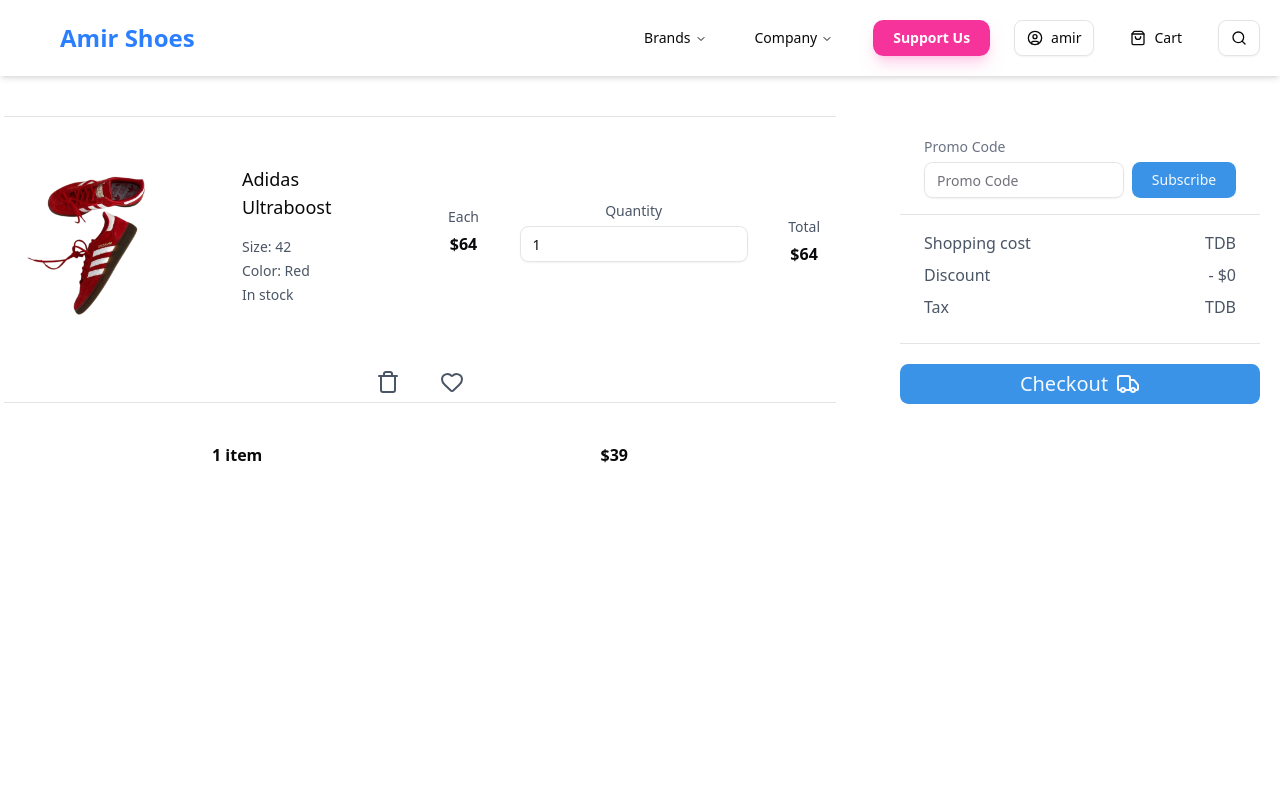
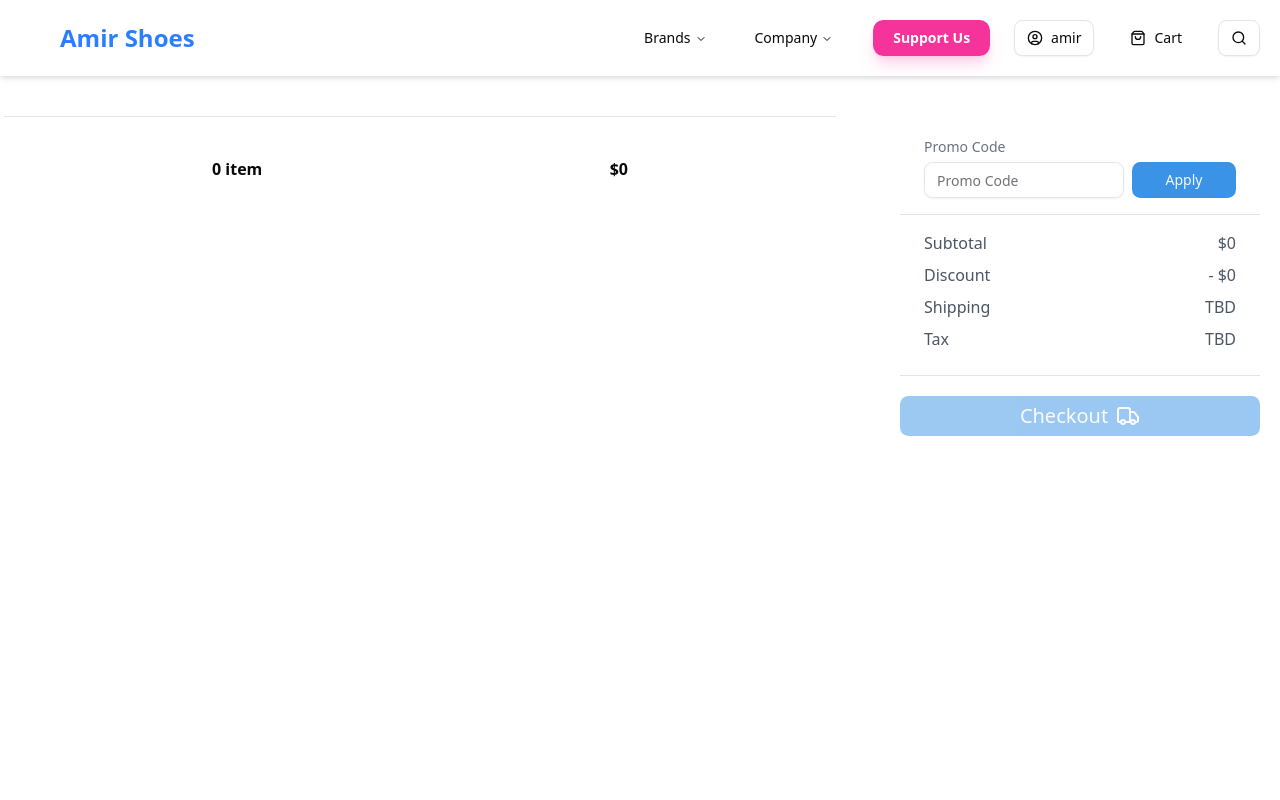
Before and after one commit to iamaloneforever/frontend, a Next.js app: page /cart in a window 1280 px wide. Shown: the top 800 px of the page. Built offline with nearby package versions, Linux system fonts and the light colour scheme.

Commit message:
Enhance Cart Functionality and UI by Integrating Cart Context, Updating CartCard and CartProducts Components, and Improving Hero Section with Dynamic Slides

```diff
--- a/app/cart/components/CartCard.tsx
+++ b/app/cart/components/CartCard.tsx
@@ -1,61 +1,87 @@
+"use client";
+
 import {
   Card,
   CardContent,
-  CardDescription,
   CardFooter,
   CardHeader,
-  CardTitle,
 } from "@/components/ui/card";
-import React from "react";
-
-import {
-  Heart,
-  Share2,
-  MessageCircle,
-  Flame,
-  Truck,
-  Shield,
-  Package,
-  TruckIcon,
-} from "lucide-react";
 import { Separator } from "@/components/ui/separator";
 import { Button } from "@/components/ui/button";
-
-import { toast } from "sonner";
 import { Input } from "@/components/ui/input";
 import { Label } from "@/components/ui/label";
+import { TruckIcon } from "lucide-react";
+import { toast } from "sonner";
+
+import { useCartStore } from "@/context/CartContext";
+
 export default function CartCard() {
+  const cartItems = useCartStore((state) => state.cartItems);
+
+  // mock values
+  const PRICE = 64;
+  const SHIPPING = 0;
+  const TAX = 0;
+
+  const subtotal = cartItems.reduce(
+    (sum, item) => sum + item.quantity * PRICE,
+    0
+  );
+
+  const total = subtotal + SHIPPING + TAX;
+
   return (
-    <div className="flex items-center my-10 mx-5 r flex-col">
-      {/* INFO */}
-      <Card className="lg:block w-full  border-0 shadow-none ">
+    <div className="flex items-center my-10 mx-5 flex-col">
+      <Card className="lg:block w-full border-0 shadow-none">
+        {/* Promo */}
         <CardHeader>
           <Label htmlFor="promocode" className="text-gray-500">
             Promo Code
           </Label>
           <div className="flex gap-2">
             <Input placeholder="Promo Code" id="promocode" />
-            <Button type="submit" className="w-1/3">
-              Subscribe
+            <Button
+              type="button"
+              className="w-1/3"
+              onClick={() => toast("Promo not implemented yet")}
+            >
+              Apply
             </Button>
           </div>
         </CardHeader>
 
         <Separator className="my-4" />
 
+        {/* Summary */}
         <CardContent>
-          <div className="grid grid-cols-2 space-y-2 my-4 text-gray-600 grid-rows-3">
-            <h1>Shopping cost</h1>
-            <h1 className="text-end">TDB</h1>
+          <div className="grid grid-cols-2 space-y-2 my-4 text-gray-600">
+            <h1>Subtotal</h1>
+            <h1 className="text-end">${subtotal}</h1>
+
             <h1>Discount</h1>
             <h1 className="text-end">- $0</h1>
+
+            <h1>Shipping</h1>
+            <h1 className="text-end">
+              {SHIPPING === 0 ? "TBD" : `$${SHIPPING}`}
+            </h1>
+
             <h1>Tax</h1>
-            <h1 className="text-end">TDB</h1>
+            <h1 className="text-end">
+              {TAX === 0 ? "TBD" : `$${TAX}`}
+            </h1>
           </div>
         </CardContent>
+
         <Separator />
+
+        {/* Checkout */}
         <CardFooter className="flex justify-end px-0">
-          <Button className="w-full my-5 text-xl flex gap-2" size="lg">
+          <Button
+            className="w-full my-5 text-xl flex gap-2"
+            size="lg"
+            disabled={cartItems.length === 0}
+          >
             Checkout
             <TruckIcon className="!w-6 !h-6" />
           </Button>
--- a/app/cart/components/CartProducts.tsx
+++ b/app/cart/components/CartProducts.tsx
@@ -1,50 +1,59 @@
 "use client";
+
 import {
   Card,
   CardContent,
-  CardHeader,
-  CardFooter,
 } from "@/components/ui/card";
-
-import { useState } from "react";
 import { Input } from "@/components/ui/input";
 import { Label } from "@/components/ui/label";
-import { Button } from "@/components/ui/button";
-import { Heart, Trash, TruckIcon } from "lucide-react";
 import { Separator } from "@/components/ui/separator";
+import { Heart, Trash } from "lucide-react";
+import Image from "next/image";
+
 import CardImage from "../../../public/Hero.png";
-import Image from "next/image";
+import { useCartStore } from "@/context/CartContext";
+
 export default function CartProducts() {
-  const [qty, setQty] = useState(1);
+  const cartItems = useCartStore((state) => state.cartItems);
+  const updateQuantity = useCartStore((state) => state.updateQuantity);
+  const removeFromCart = useCartStore((state) => state.removeFromCart);
+
+  // چون فقط id داریم، قیمت mock
+  const PRICE = 64;
 
   return (
     <div className="flex items-center mx-1 col-span-2 my-10 flex-col">
       <Separator />
 
-      <div className="my-10  grid grid-cols-2 md:grid-cols-4 gap-6 w-full items-center">
+      {cartItems.map((item) => (
+        <div
+          key={item.id}
+          className="my-10 grid grid-cols-2 md:grid-cols-4 gap-6 w-full items-center"
+        >
+          {/* Image */}
           <div className="flex justify-center items-center">
             <Image src={CardImage} alt="product" className="max-w-[150px]" />
           </div>
 
-        <div className="h-full  flex justify-center items-center  ">
-
+          {/* Info */}
+          <div className="h-full flex justify-center items-center">
             <div className="mx-6">
-            <h1 className="text-lg font-medium">Adidas Ultraboost</h1>
+              <h1 className="text-lg font-medium">
+                {item.id}
+              </h1>
               <ul className="text-gray-600 text-sm my-4 space-y-1">
-              <li>Size: 42</li>
-              <li>Color: Red</li>
                 <li>In stock</li>
               </ul>
             </div>
-
-
           </div>
 
-        <div className="flex flex-col col-span-2  space-y-5  *:space-y-2 md:flex-row mx-4 md:justify-between lg:gap-4">
-        <Separator className="md:hidden"/>
+          {/* Price / Qty / Total */}
+          <div className="flex flex-col col-span-2 space-y-5 md:flex-row mx-4 md:justify-between lg:gap-4">
+            <Separator className="md:hidden" />
+
             <div className="flex justify-center items-center flex-col">
               <Label className="text-gray-600">Each</Label>
-            <h1 className="font-bold">$64</h1>
+              <h1 className="font-bold">${PRICE}</h1>
             </div>
 
             <div className="flex justify-center items-center flex-col">
@@ -52,31 +61,44 @@ export default function CartProducts() {
               <Input
                 type="number"
                 min={1}
-              value={qty}
-              onChange={(e) => {
-                const value = e.target.value;
-                if (/^\d*$/.test(value)) {
-                  setQty(Number(value));
+                value={item.quantity}
+                onChange={(e) =>
+                  updateQuantity(item.id, Number(e.target.value))
                 }
-              }}
               />
             </div>
 
             <div className="flex justify-center items-center flex-col">
               <Label className="text-gray-600">Total</Label>
-            <h1 className="font-bold">${64 * qty}</h1>
+              <h1 className="font-bold">
+                ${PRICE * item.quantity}
+              </h1>
             </div>
           </div>
-      </div>
-      <div className="flex gap-10 mb-2 text-gray-600">
-        <Trash/>
-        <Heart/>
+
+          {/* Actions */}
+          <div className="flex gap-10 mb-2 text-gray-600 col-span-full justify-center">
+            <Trash
+              className="cursor-pointer"
+              onClick={() => removeFromCart(item.id)}
+            />
+            <Heart className="cursor-pointer" />
           </div>
 
-      <Separator />
+          <Separator className="col-span-full" />
+        </div>
+      ))}
+
+      {/* Footer summary */}
       <div className="my-10 flex font-bold justify-between w-1/2">
-        <h1>1 item</h1>
-        <h1>$39</h1>
+        <h1>{cartItems.length} item</h1>
+        <h1>
+          $
+          {cartItems.reduce(
+            (sum, i) => sum + i.quantity * PRICE,
+            0
+          )}
+        </h1>
       </div>
     </div>
   );
--- a/app/home/components/Hero.tsx
+++ b/app/home/components/Hero.tsx
@@ -1,4 +1,5 @@
 "use client";
+
 import { Button } from "@/components/ui/button";
 import {
   Carousel,
@@ -10,17 +11,61 @@ import { useGSAP } from "@gsap/react";
 import gsap from "gsap";
 import { ScrollTrigger, SplitText } from "gsap/all";
 import Image from "next/image";
-import React, { useEffect } from "react";
+import { toast } from "sonner";
 import { useCartStore } from "@/context/CartContext";
-import { toast } from "sonner";
 
 gsap.registerPlugin(ScrollTrigger, SplitText);
 
 export default function Hero() {
   const addToCart = useCartStore((state) => state.addToCart);
 
+  const heroSlides = [
+    {
+      id: "slide-1",
+      title: "Fly With Addias",
+      description: "سبک و راحت برای پیاده‌روی و دویدن روزانه",
+      bgColor: "bg-red-400",
+      buttonColor:
+        "bg-red-800 hover:bg-pink-700 hover:shadow-2xl shadow-pink-400",
+      product: {
+        id: "1",
+        name: "Adidas Ultraboost",
+        price: 64,
+        image: "/Hero.png",
+      },
+    },
+    {
+      id: "slide-2",
+      title: "Fly With Nike",
+      description: "جدیدترین مدل نایک با تکنولوژی روز",
+      bgColor: "bg-blue-400",
+      buttonColor:
+        "bg-blue-800 hover:bg-blue-700 hover:shadow-2xl shadow-blue-400",
+      product: {
+        id: "2",
+        name: "Nike Air Max",
+        price: 75,
+        image: "/Hero.png",
+      },
+    },
+    {
+      id: "slide-3",
+      title: "Fly With Nike",
+      description: "جدیدترین مدل نایک با تکنولوژی روز",
+      bgColor: "bg-yellow-400",
+      buttonColor:
+        "bg-yellow-800 hover:bg-yellow-700 hover:shadow-2xl shadow-yellow-400",
+      product: {
+        id: "3",
+        name: "Nike Air Max",
+        price: 75,
+        image: "/Hero.png",
+      },
+    },
+  ];
+
   const handleAddToCart = (productId: string) => {
-    addToCart(productId)
+    addToCart(productId);
     toast.success("به سبد خرید اضافه شد");
   };
 
@@ -33,7 +78,7 @@ export default function Hero() {
       const tl = gsap.timeline({
         scrollTrigger: {
           trigger: section,
-          start: "top 80%", // وقتی بالای بخش به 80% صفحه رسید
+          start: "top 80%",
           end: "bottom 20%",
           toggleActions: "play reverse play reverse",
         },
@@ -47,21 +92,13 @@ export default function Hero() {
 
       tl.from(
         section.querySelector(".image"),
-        {
-          x: 100,
-          opacity: 0,
-          duration: 1,
-        },
+        { x: 100, opacity: 0, duration: 1 },
         "-=0.5"
       );
 
       tl.from(
         section.querySelector(".button"),
-        {
-          y: 10,
-          opacity: 0,
-          duration: 0.5,
-        },
+        { y: 10, opacity: 0, duration: 0.5 },
         "-=0.5"
       );
     });
@@ -70,55 +107,41 @@ export default function Hero() {
   return (
     <Carousel>
       <CarouselContent className="Box">
-        <CarouselItem>
-          <div className="bg-red-400 Text lg:h-[80vh]  h-[100vh] py-20 grid text-white grid-cols-1 gap-10 lg:grid-cols-2 w-full">
+        {heroSlides.map((slide) => (
+          <CarouselItem key={slide.id}>
+            <div
+              className={`${slide.bgColor} Text lg:h-[80vh] h-[100vh] py-20 grid text-white grid-cols-1 gap-10 lg:grid-cols-2 w-full`}
+            >
+              {/* Text */}
               <div className="flex p-10 space-y-5 flex-wrap items-center flex-col justify-center">
-              <h1 className="font-bold text-4xl">Fly With Addias</h1>
-              <p className="text-sm text-center">
-                Lorem ipsum, dolor sit amet consectetur adipisicing elit. Numquam
-                assumenda ipsa quos corporis eius sequi qui quibusdam eligendi?
-              </p>
+                <h1 className="font-bold text-4xl">{slide.title}</h1>
+                <p className="text-sm text-center">{slide.description}</p>
                 <div className="button">
                   <Button
                     size={"lg"}
-                  className="bg-red-800 hover:bg-pink-700 hover:shadow-2xl shadow-pink-400 hover:scale-110"
-                  onClick={() => handleAddToCart("2")}
+                    className={`${slide.buttonColor} hover:scale-110 flex gap-2`}
+                    onClick={() => handleAddToCart(slide.product.id)}
                   >
                     <ShoppingCart className="h-5 w-5 mb-1" />
-                  <h1 className="font-bold">Buy Now</h1>
+                    <h1 className="font-bold">
+                      Buy Now - ${slide.product.price}
+                    </h1>
                   </Button>
                 </div>
               </div>
+
+              {/* Image */}
               <div className="h-full image flex items-center justify-center">
-              <Image src={"/Hero.png"} width={300} height={200} alt="Hero Photo" />
+                <Image
+                  src={slide.product.image}
+                  width={300}
+                  height={200}
+                  alt={slide.product.name}
+                />
               </div>
             </div>
           </CarouselItem>
-
-        <CarouselItem>
-          <div className="bg-blue-400 Text lg:h-[80vh] h-[100vh] py-20 grid text-white grid-cols-1 gap-10 lg:grid-cols-2 w-full">
-            <div className="flex p-10 space-y-5 flex-wrap items-center flex-col justify-center">
-              <h1 className="font-bold text-4xl">Fly With Nike</h1>
-              <p className="text-sm text-center">
-                Lorem ipsum, dolor sit amet consectetur adipisicing elit. Numquam
-                assumenda ipsa quos corporis eius sequi qui quibusdam eligendi?
-              </p>
-              <div className="button">
-                <Button
-                  size={"lg"}
-                  className="bg-blue-800 hover:bg-blue-700 hover:shadow-2xl shadow-blue-400 hover:scale-110"
-                  onClick={() => handleAddToCart("2")}
-                >
-                  <ShoppingCart className="h-5 w-5 mb-1" />
-                  <h1 className="font-bold">Buy Now</h1>
-                </Button>
-              </div>
-            </div>
-            <div className="h-full image flex items-center justify-center">
-              <Image src={"/Hero.png"} width={300} height={200} alt="Hero Photo" />
-            </div>
-          </div>
-        </CarouselItem>
+        ))}
       </CarouselContent>
     </Carousel>
   );
--- a/app/search/[query]/page.tsx
+++ b/app/search/[query]/page.tsx
@@ -20,7 +20,7 @@ export default function Page() {
         <header className="bg-background sticky border-t-2 top-20 z-50 flex h-16 shrink-0 items-center gap-2 border-b px-4">
           <SidebarTrigger className="ml-1" />
           <Separator orientation="vertical" className="mr-2 h-4" />
-          <h1>Search : <span className="font-bold text-xl">{query}</span></h1>
+          <h1>Search : <span className="font-bold text-xlawd">{query}</span></h1>
         </header>
 
         <Products  searchQuery={query}/>
```
Also changed, not shown: app/cart/page.tsx (+7 -2 lines). Lines whose indentation alone changed are shown as unchanged.
